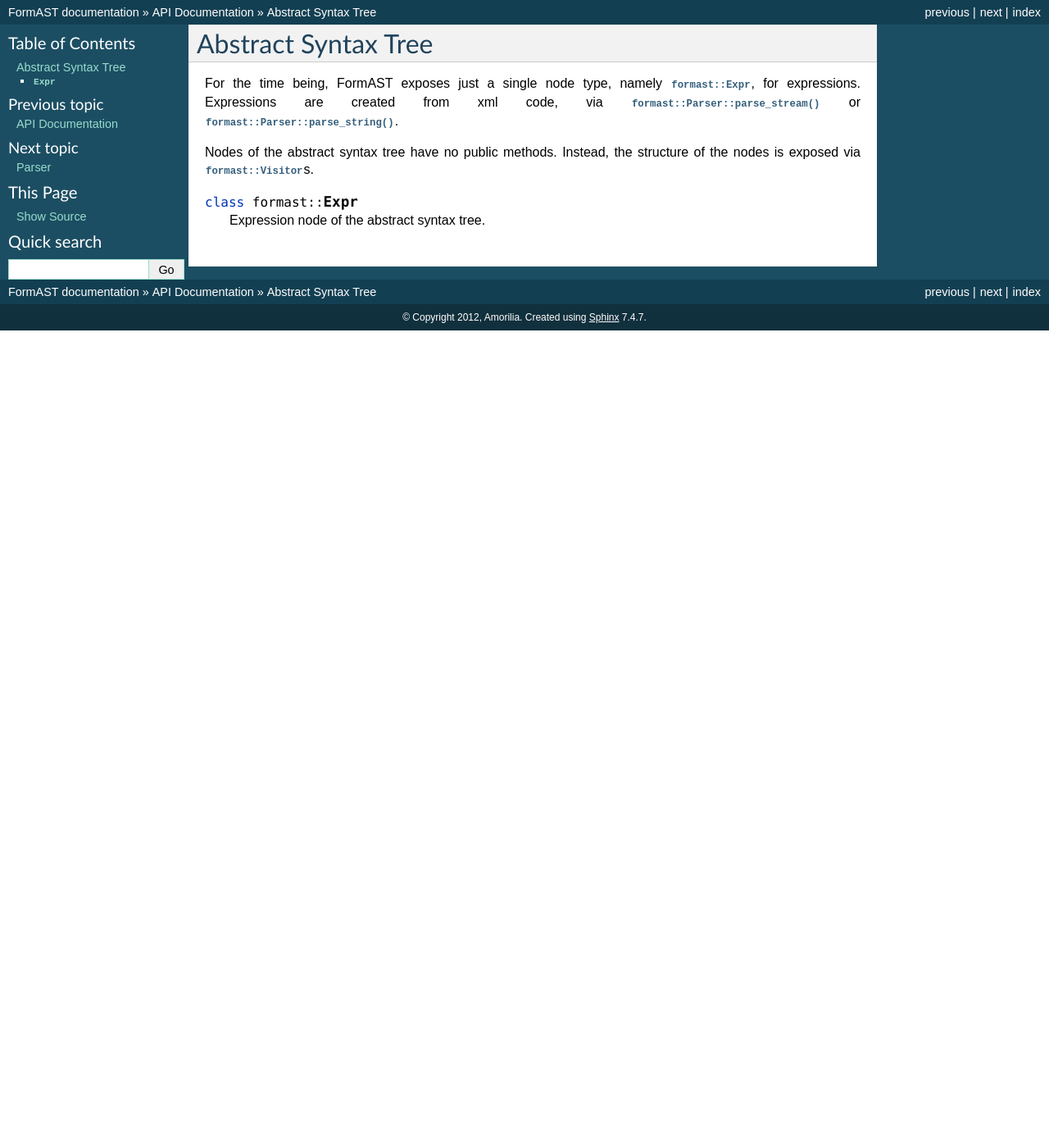
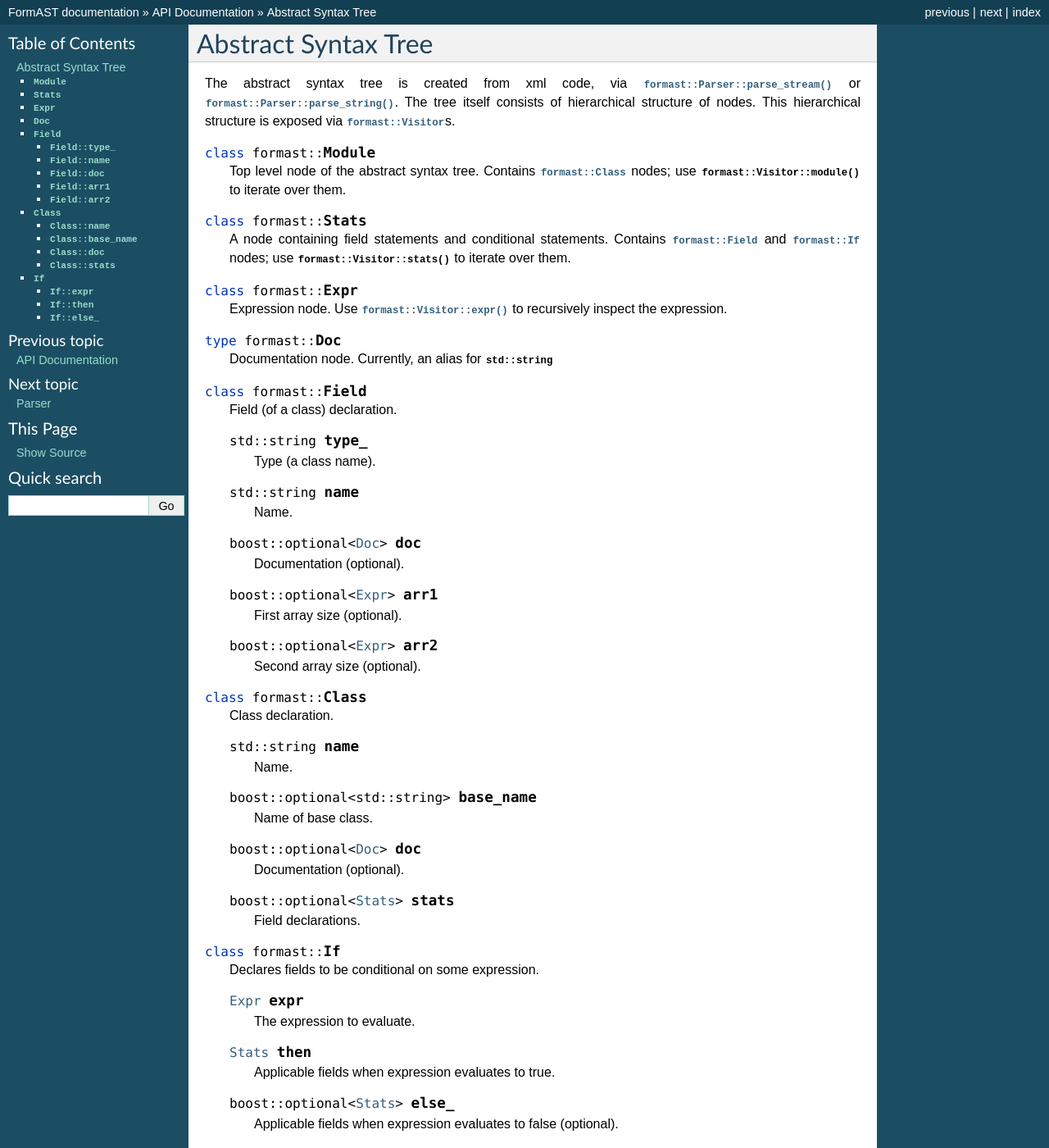
Before and after one commit to niftools/formast, a Sphinx documentation site: the page built from doc/api/ast.rst, in a window 1280 px wide and 1400 px high. Shown: the whole window at 82% size. Built offline with Sphinx 7.4.7, drawn with Linux system fonts in a browser that asks for light colours.

Commit message:
Document all nodes of the abstract syntax tree.

```diff
--- a/doc/api/ast.rst
+++ b/doc/api/ast.rst
@@ -1,17 +1,90 @@
 Abstract Syntax Tree
 ====================
 
-For the time being, FormAST exposes just a single node type,
-namely :cpp:class:`formast::Expr`,
-for expressions.
-Expressions are created from xml code,
+The abstract syntax tree is created from xml code,
 via :cpp:func:`formast::Parser::parse_stream`
 or :cpp:func:`formast::Parser::parse_string`.
+The tree itself consists of hierarchical structure of nodes.
+This hierarchical structure is exposed via :cpp:class:`formast::Visitor`\ s.
 
-Nodes of the abstract syntax tree have no public methods.
-Instead, the structure of the nodes
-is exposed via :cpp:class:`formast::Visitor`\ s.
+.. cpp:class:: formast::Module
+
+   Top level node of the abstract syntax tree.
+   Contains :cpp:class:`formast::Class` nodes;
+   use :cpp:func:`formast::Visitor::module` to iterate over them.
+
+.. cpp:class:: formast::Stats
+
+   A node containing field statements and conditional statements.
+   Contains :cpp:class:`formast::Field` and :cpp:class:`formast::If` nodes;
+   use :cpp:func:`formast::Visitor::stats` to iterate over them.
 
 .. cpp:class:: formast::Expr
 
-   Expression node of the abstract syntax tree.
+   Expression node.
+   Use :cpp:func:`formast::Visitor::expr`
+   to recursively inspect the expression.
+
+.. cpp:type:: formast::Doc
+
+   Documentation node. Currently, an alias for :cpp:class:`std::string`
+
+.. cpp:class:: formast::Field
+
+   Field (of a class) declaration.
+
+   .. cpp:member:: std::string type_
+
+      Type (a class name).
+
+   .. cpp:member:: std::string name
+
+      Name.
+
+   .. cpp:member:: boost::optional<Doc> doc
+
+      Documentation (optional).
+
+   .. cpp:member:: boost::optional<Expr> arr1
+
+      First array size (optional).
+
+   .. cpp:member:: boost::optional<Expr> arr2
+
+      Second array size (optional).
+
+.. cpp:class:: formast::Class
+
+   Class declaration.
+
+   .. cpp:member:: std::string name
+
+      Name.
+
+   .. cpp:member:: boost::optional<std::string> base_name
+
+      Name of base class.
+
+   .. cpp:member:: boost::optional<Doc> doc
+
+      Documentation (optional).
+
+   .. cpp:member:: boost::optional<Stats> stats
+
+      Field declarations.
+
+.. cpp:class:: formast::If
+
+   Declares fields to be conditional on some expression.
+
+   .. cpp:member:: Expr expr
+
+      The expression to evaluate.
+
+   .. cpp:member:: Stats then
+
+      Applicable fields when expression evaluates to true.
+
+   .. cpp:member:: boost::optional<Stats> else_
+
+      Applicable fields when expression evaluates to false (optional).
```
